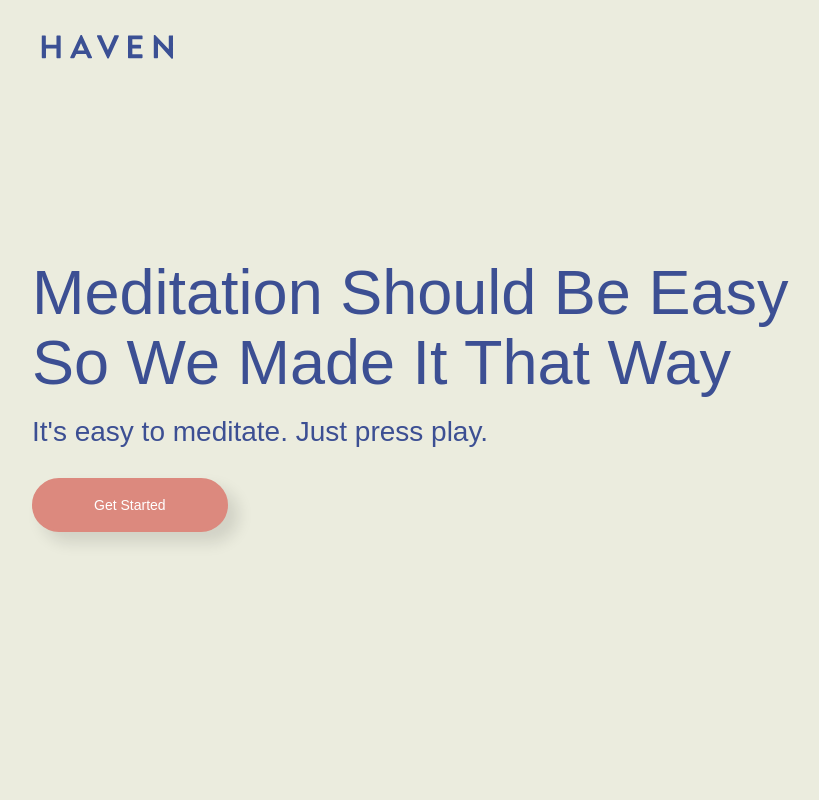
After one commit to theflowong/haven-app, a PHP site: page /splash.php in a window 1280 px wide. The commit adds this page. Shown: the whole page, without its empty margins (148-967 px from the left). Run offline with PHP 8.4, Linux system fonts and the light colour scheme; some libraries are stand-ins or nearby versions.

Commit message:
add splash page

```diff
--- a/index.php
+++ b/index.php
@@ -15,10 +15,10 @@
 
 
           <div class="landing-button-wrapper">
-            <button type="button" class="btn btn-info btn-lg" data-toggle="modal" data-target="#reservation-code-modal">Yes</button>
+            <button type="button" class="btn btn-info btn-lg soundOne" data-toggle="modal" data-target="#reservation-code-modal">Yes</button>
 
 
-            <a href="modes.php"><button type="button" class="btn btn-info btn-lg" data-toggle="modal" data-target="#reservation-code-modal">Not Yet</button></a>
+            <a href="modes.php" class="soundTwo"><button type="button" class="btn btn-info btn-lg " data-toggle="modal" data-target="#reservation-code-modal">Not Yet</button></a>
           </div>
 
 
--- a/main.js
+++ b/main.js
@@ -157,10 +157,10 @@ $( document ).ready(function() {
             "time": "7 minutes",
             "loops": true,
             "duration":420000,
-            "bulb1": [oceansunshine_backward, 3000],
-            "bulb2": [oceansunshine_backward, 4000],
-            "bulb3": [oceansunshine_backward, 5000],
-            "bulb4": [oceansunshine_backward, 3000],
+            "bulb1": [oceansunshine_backwards, 3000],
+            "bulb2": [oceansunshine_backwards, 4000],
+            "bulb3": [oceansunshine_backwards, 5000],
+            "bulb4": [oceansunshine_backwards, 3000],
             "audio":"audio/waterfall_vui_3min/HAVEN_Sprint10_MusicOnly.mp3", // 3:30
             "audio_guided":"audio/waterfall_vui_3min/HAVEN_Sprint10_VoiceOnly.mp3",
             // "audio":"audio/waterfall/HAVEN_Music_Only.mp3",
@@ -601,6 +601,17 @@ $( document ).ready(function() {
     //     audioFile_guided.volume = 1;
     // });
 
+    $(document).on('click','.soundOne', function(){
+        var uiSound = new Audio('audio/beep_short_on.wav');
+        uiSound.play();
+    })
+
+    $(document).on('click','.soundTwo', function(){
+        var uiSound = new Audio('audio/beep_short_off.wav');
+        uiSound.play();
+        // alert('clcked');
+    })
+
 
 
 });
--- /dev/null
+++ b/partials/svg--logotype.php
@@ -0,0 +1,16 @@
+<svg version="1.1" id="logotype" xmlns="http://www.w3.org/2000/svg" xmlns:xlink="http://www.w3.org/1999/xlink" x="0px" y="0px"
+	 viewBox="0 0 100 22.8" style="enable-background:new 0 0 100 22.8;" xml:space="preserve">
+<style type="text/css">
+	path{fill:#3B5094;}
+</style>
+<path  d="M6.4,4c0-0.2,0.2-0.4,0.4-0.4h2c0.2,0,0.4,0.2,0.4,0.4v5.8h7.1V4c0-0.2,0.2-0.4,0.4-0.4h2
+	c0.2,0,0.4,0.2,0.4,0.4v14.4c0,0.2-0.2,0.4-0.4,0.4h-2c-0.2,0-0.4-0.2-0.4-0.4v-6H9.3v6c0,0.2-0.2,0.4-0.4,0.4h-2
+	c-0.2,0-0.4-0.2-0.4-0.4V4z M25.5,18.2l6.8-14.7c0.1-0.1,0.2-0.2,0.4-0.2h0.2c0.2,0,0.3,0.1,0.4,0.2L40,18.2c0.1,0.3,0,0.6-0.4,0.6
+	h-1.9c-0.3,0-0.5-0.1-0.6-0.4L36,16h-6.5l-1.1,2.4c-0.1,0.2-0.3,0.4-0.6,0.4h-1.9C25.6,18.8,25.4,18.5,25.5,18.2z M34.9,13.6
+	l-2.2-4.8h-0.1l-2.1,4.8H34.9z M43.3,4.1c-0.1-0.3,0-0.6,0.4-0.6h2.2c0.2,0,0.3,0.1,0.4,0.2l4.2,9.4h0.2l4.2-9.4
+	c0-0.1,0.2-0.2,0.4-0.2h2.2c0.3,0,0.5,0.3,0.4,0.6l-6.7,14.7c-0.1,0.1-0.2,0.2-0.4,0.2h-0.2c-0.2,0-0.3-0.1-0.4-0.2L43.3,4.1z M64,4
+	c0-0.2,0.2-0.4,0.4-0.4h8.9c0.2,0,0.4,0.2,0.4,0.4v1.8c0,0.2-0.2,0.4-0.4,0.4h-6.4v3.6h5.4c0.2,0,0.4,0.2,0.4,0.4V12
+	c0,0.2-0.2,0.4-0.4,0.4h-5.4v3.8h6.4c0.2,0,0.4,0.2,0.4,0.4v1.8c0,0.2-0.2,0.4-0.4,0.4h-8.9c-0.2,0-0.4-0.2-0.4-0.4V4z M81.2,3.7
+	c0-0.2,0.2-0.4,0.4-0.4h0.5l9.1,9.6h0V4c0-0.2,0.2-0.4,0.4-0.4h2C93.8,3.5,94,3.7,94,4v14.7c0,0.2-0.2,0.4-0.4,0.4h-0.5L84,9h0v9.4
+	c0,0.2-0.2,0.4-0.4,0.4h-2c-0.2,0-0.4-0.2-0.4-0.4V3.7z"/>
+</svg>
--- a/single-mode.php
+++ b/single-mode.php
@@ -54,9 +54,9 @@
           </div>
 
           <div id="mode-button-wrapper">
-          <button class="start-button haven-cta" data-mode ">Start</button>
+          <button class="start-button haven-cta soundOne" data-mode ">Start</button>
           <!-- <a id="change-modes-link" href="modes.php">Change Mode</a> -->
-          <button class="stop-button haven-button" style="display: none;">Stop</button>
+          <button class="stop-button haven-button " style="display: none;">Stop</button>
           <button class="choice-button guide-toggle  turn-off-guided-button" style="display: none;">Turn Off Guide</button>
           <button class="choice-button guide-toggle  turn-on-guided-button" style="display: none;">Turn On Guide</button>
               <section class="guided-input" style="display: none;">
--- /dev/null
+++ b/splash.php
@@ -0,0 +1,27 @@
+<?php include "header.php"; ?>
+
+<section id="splash--landing">
+
+	<nav class="splash-nav">
+		<div class="container nav-container">
+			<div class="col-sm-10 col-sm-offset-1">
+				<div class="logo-wrapper">
+				<?php include "partials/svg--logotype.php";?>
+				</div>
+			</div>
+		</div>
+	</nav>
+
+	<div class="container flex-container">
+
+		<div class="col-sm-10 col-sm-offset-1">
+			<h1>Meditation Should Be Easy<br>So We Made It That Way</h1>
+			<h3>It's easy to meditate. Just press play.</h3>
+			<button class="haven-button">Get Started</button>
+		</div>
+	</div>
+
+</section>
+
+
+<?php include "footer.php"; ?>
--- a/style.css
+++ b/style.css
@@ -576,6 +576,34 @@ body {
     transform: scale(1); }
   50% {
     transform: scale(1.1); } }
+#splash--landing .flex-container {
+  height: 100vh;
+  display: flex;
+  align-items: center; }
+
+#splash--landing h1 {
+  color: #3C4F93;
+  font-size: 4.5em; }
+
+#splash--landing h3 {
+  color: #3C4F93;
+  font-size: 2em; }
+
+#splash--landing .haven-button {
+  margin: 30px 0; }
+
+.splash-nav {
+  position: absolute;
+  top: 0;
+  left: 0;
+  width: 100%; }
+
+.nav-container {
+  padding: 30px 0; }
+
+.splash-nav #logotype {
+  width: 150px; }
+
 .landing-col {
   text-align: center; }
 
--- a/style.scss
+++ b/style.scss
@@ -8,6 +8,7 @@
     "sass/_component--circles",
     "sass/_start-experience-modal",
     "sass/_modes-archive",
+    "sass/_splash-landing",
     "sass/_page--landing"
 
 ;
```
Also changed, not shown: landing.php (+21 -22 lines), nav.php (+2 -16 lines), sass/_splash-landing.scss (added, +36 -0 lines), 6 other files.
